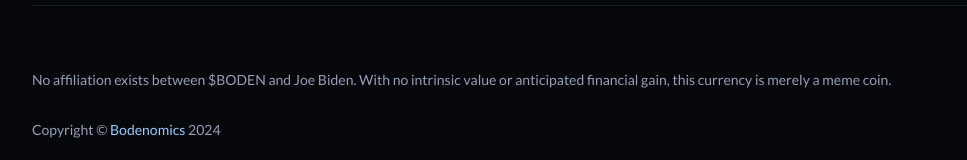
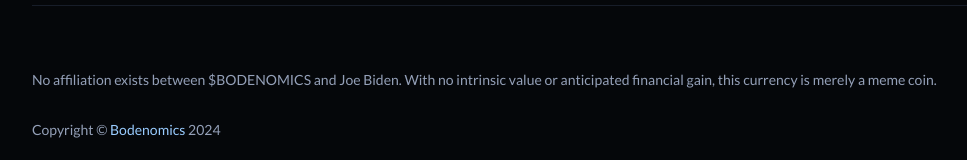
Before and after one commit to Insula415/bodenomics, a React (Create React App) app: page / in a window 1280 px wide. Shown: the part 5876-6036 px from the top of the page, without its empty margins (32-999 px from the left). Built offline with nearby package versions, Linux system fonts and the light colour scheme; a web font is replaced by a local one.

Commit message:
everything

```diff
--- a/src/components/Footer.tsx
+++ b/src/components/Footer.tsx
@@ -96,7 +96,7 @@ export default function Footer() {
       >
         <Box>
           <Typography color="text.secondary" variant="body2">
-            No affiliation exists between $BODEN and Joe Biden. With no intrinsic value or anticipated financial gain, this currency is merely a meme coin.
+            No affiliation exists between $BODENOMICS and Joe Biden. With no intrinsic value or anticipated financial gain, this currency is merely a meme coin.
           </Typography>
           <br />
           <Copyright />
```
Also changed, not shown: 11 other files (tests, documents, lock files or other folders).
